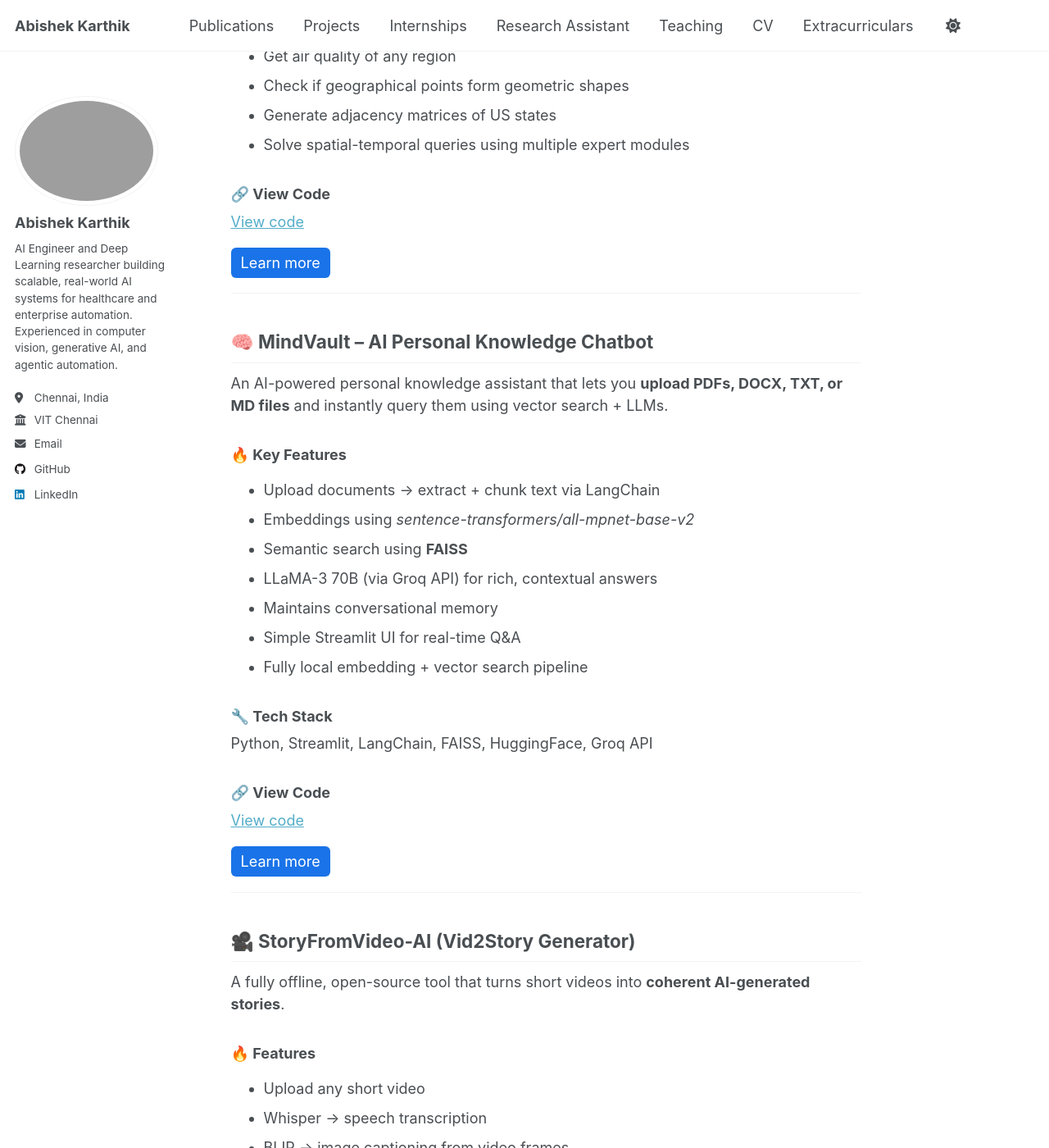
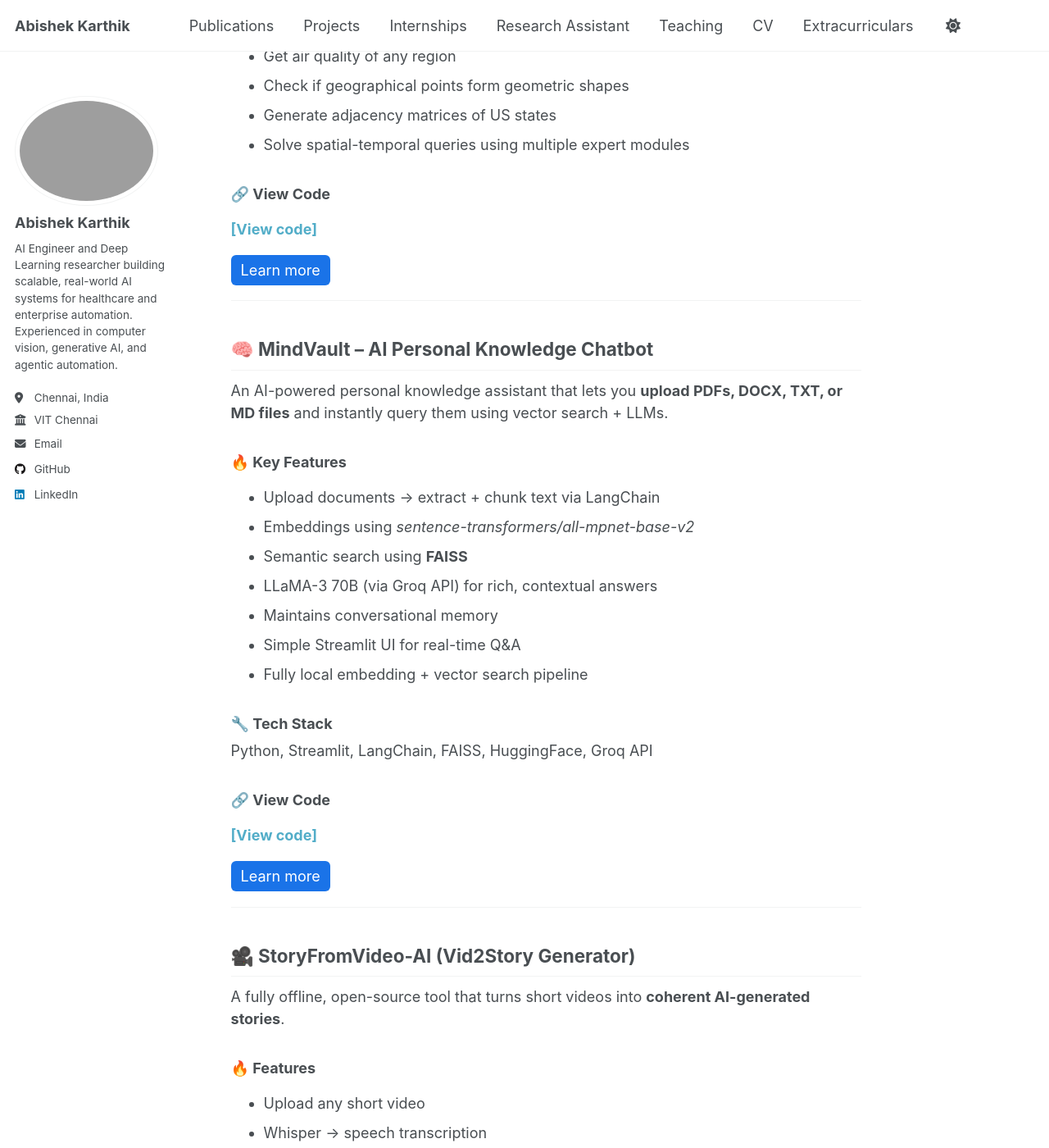
Before and after one commit to Abishekkarthik07/abishekkarthik07.github.io, a Jekyll site: the page built from _pages/projects.md, in a window 1280 px wide and 1400 px high, scrolled down 828 px. Shown: the whole window at 82% size. Built offline with Jekyll 4.4.1, drawn with Linux system fonts in a browser that asks for light colours; a script that is not in the unit is left out; some of the changed text lies outside the part shown.

Commit message:
Projects: remove  from View code links

```diff
--- a/_pages/projects.md
+++ b/_pages/projects.md
@@ -31,7 +31,7 @@ Built using Python, PyTorch, GeoPandas, Folium, Streamlit, and a multi-expert ar
 - Solve spatial-temporal queries using multiple expert modules
 
 ### 🔗 View Code
-[View code](https://github.com/Abishekkarthik07/GeoExpert-QA)
+<p style="margin-top:1rem;"><a href="https://github.com/Abishekkarthik07/GeoExpert-QA" style="text-decoration:none;"><strong>[View code]</strong></a></p>
 
 <p style="margin-top:0.5rem;"><a href="/projects/geoexpert-qa/" style="background:#1a73e8;color:#fff;padding:8px 12px;border-radius:6px;text-decoration:none;">Learn more</a></p>
 
@@ -53,7 +53,7 @@ An AI-powered personal knowledge assistant that lets you **upload PDFs, DOCX, TX
 Python, Streamlit, LangChain, FAISS, HuggingFace, Groq API
 
 ### 🔗 View Code
-[View code](https://github.com/Abishekkarthik07/MindVault)
+<p style="margin-top:1rem;"><a href="https://github.com/Abishekkarthik07/MindVault" style="text-decoration:none;"><strong>[View code]</strong></a></p>
 
 <p style="margin-top:0.5rem;"><a href="/projects/mindvault/" style="background:#1a73e8;color:#fff;padding:8px 12px;border-radius:6px;text-decoration:none;">Learn more</a></p>
 
@@ -76,7 +76,7 @@ A fully offline, open-source tool that turns short videos into **coherent AI-gen
 Streamlit, Whisper, BLIP, OpenCV, GPT-3.5 equivalent via open-source models
 
 ### 🔗 View Code
-[View code](https://github.com/Abishekkarthik07/StoryFromVideo-AI)
+<p style="margin-top:1rem;"><a href="https://github.com/Abishekkarthik07/StoryFromVideo-AI" style="text-decoration:none;"><strong>[View code]</strong></a></p>
 
 <p style="margin-top:0.5rem;"><a href="/projects/storyfromvideo-ai/" style="background:#1a73e8;color:#fff;padding:8px 12px;border-radius:6px;text-decoration:none;">Learn more</a></p>
 
@@ -114,6 +114,6 @@ A **multi-agent financial portfolio manager** combining LLM reasoning with quant
 Python, LLM reasoning, quantitative finance models, API-based financial data, modular agents
 
 ### 🔗 View Code
-[View code](https://github.com/Abishekkarthik07/MultiAgent-Stock-Advisor)
+<p style="margin-top:1rem;"><a href="https://github.com/Abishekkarthik07/MultiAgent-Stock-Advisor" style="text-decoration:none;"><strong>[View code]</strong></a></p>
 
 <p style="margin-top:0.5rem;"><a href="/projects/multiagent-stock-advisor/" style="background:#1a73e8;color:#fff;padding:8px 12px;border-radius:6px;text-decoration:none;">Learn more</a></p>
```
Also changed, not shown: _pages/projects/geoexpert-qa.md (+1 -1 lines), _pages/projects/mindvault.md (+1 -1 lines), _pages/projects/multiagent-stock-advisor.md (+1 -1 lines), _pages/projects/storyfromvideo-ai.md (+1 -1 lines).
